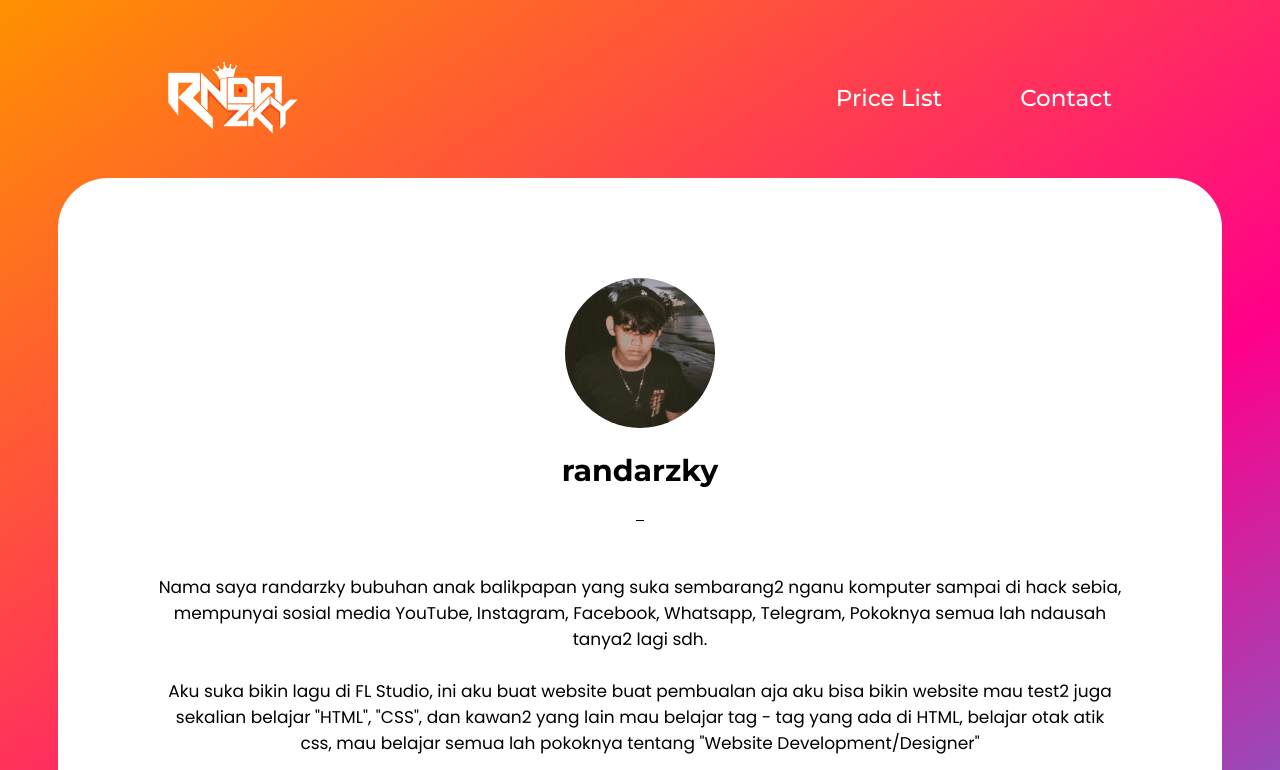
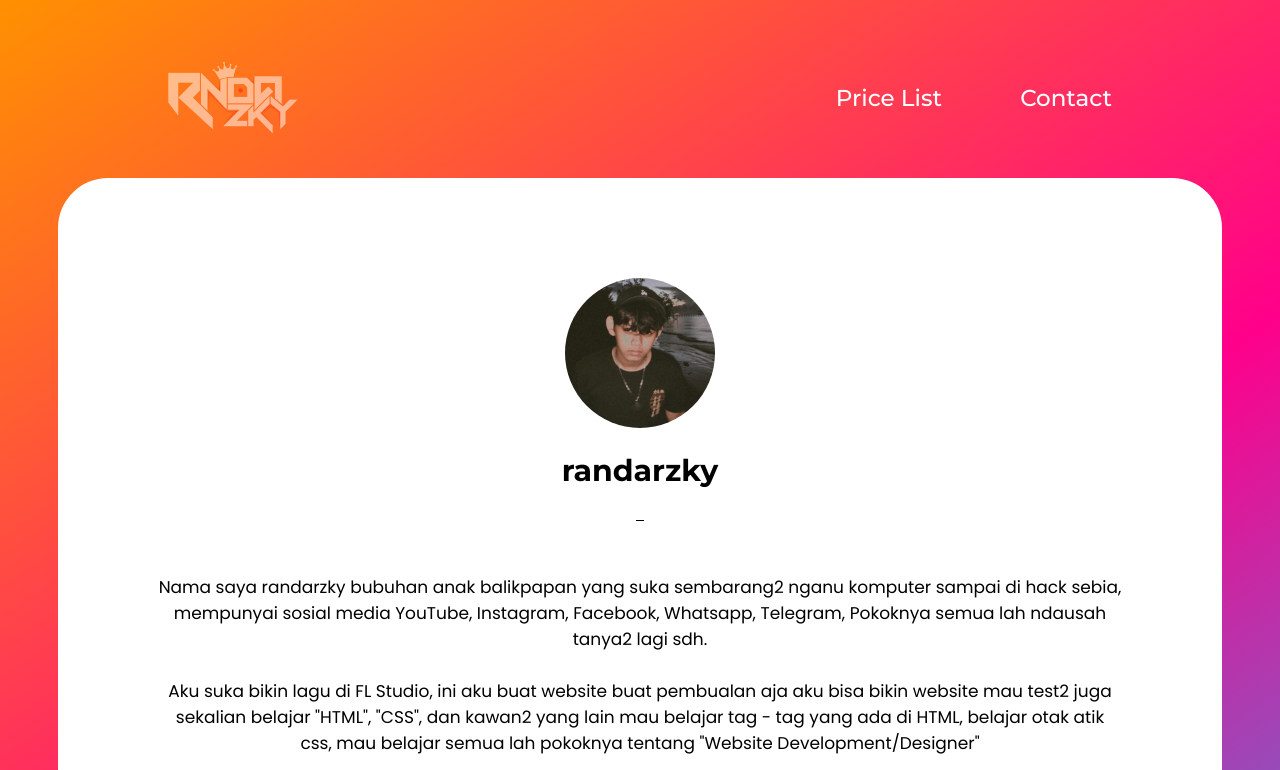
Before and after one commit to randarzky/randarindy, a plain HTML site: page index.html in a window 1280 px wide. In both pictures the pointer is over the picture 233 px from the left and 103 px from the top of the page. Shown: the top 770 px of the page. Drawn offline with nearby package versions, Linux system fonts and the light colour scheme.

Commit message:
Add files via upload

```diff
--- a/price-style.css
+++ b/price-style.css
@@ -14,6 +14,14 @@ body{
 .judul h1 a{
     color: white;
     text-decoration: none;
+}
+
+.judul h1 img {
+    transition: all 0.4s;
+}
+
+.judul h1 img:hover {
+    opacity: 50%;
 }
 
 .navigation {
--- a/style.css
+++ b/style.css
@@ -14,6 +14,14 @@ body{
 .judul h1 a{
     color: white;
     text-decoration: none;
+}
+
+.judul h1 img {
+    transition: all 0.4s;
+}
+
+.judul h1 img:hover {
+    opacity: 50%;
 }
 
 .navigation {
```
